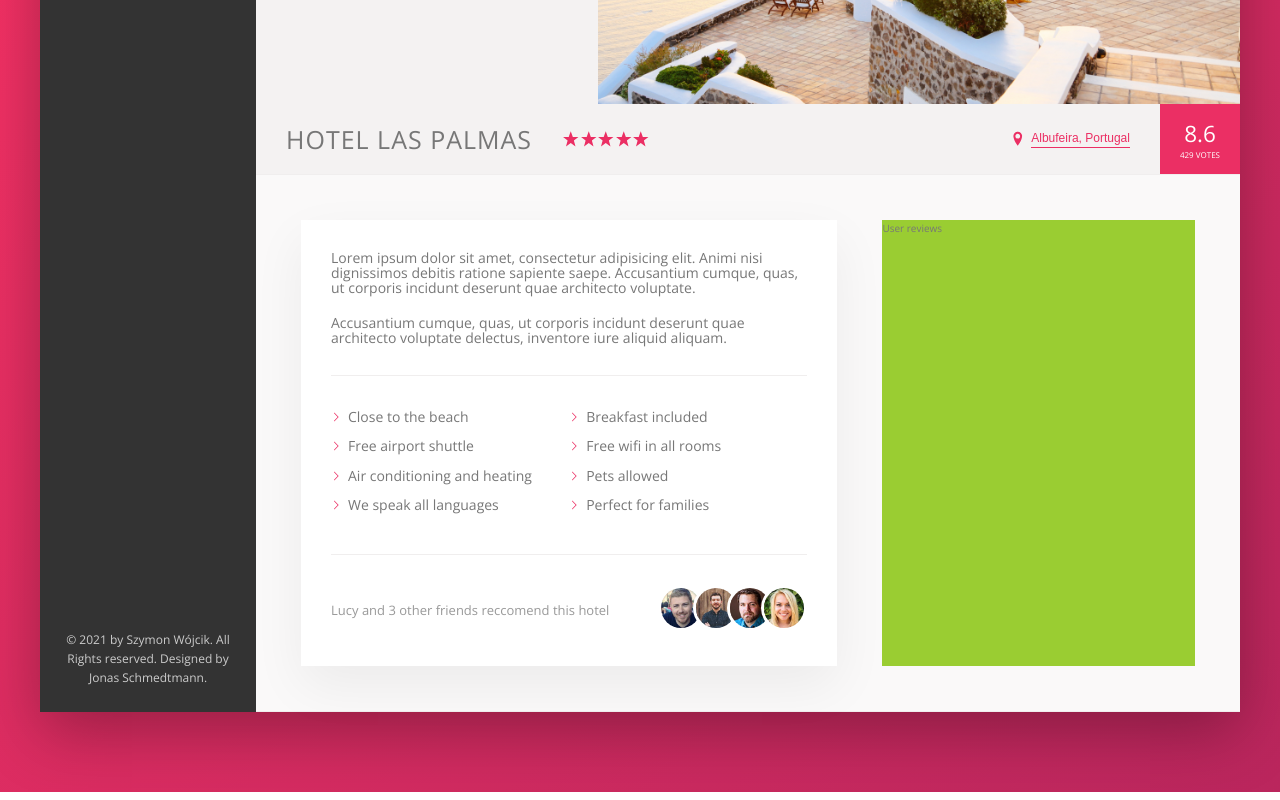
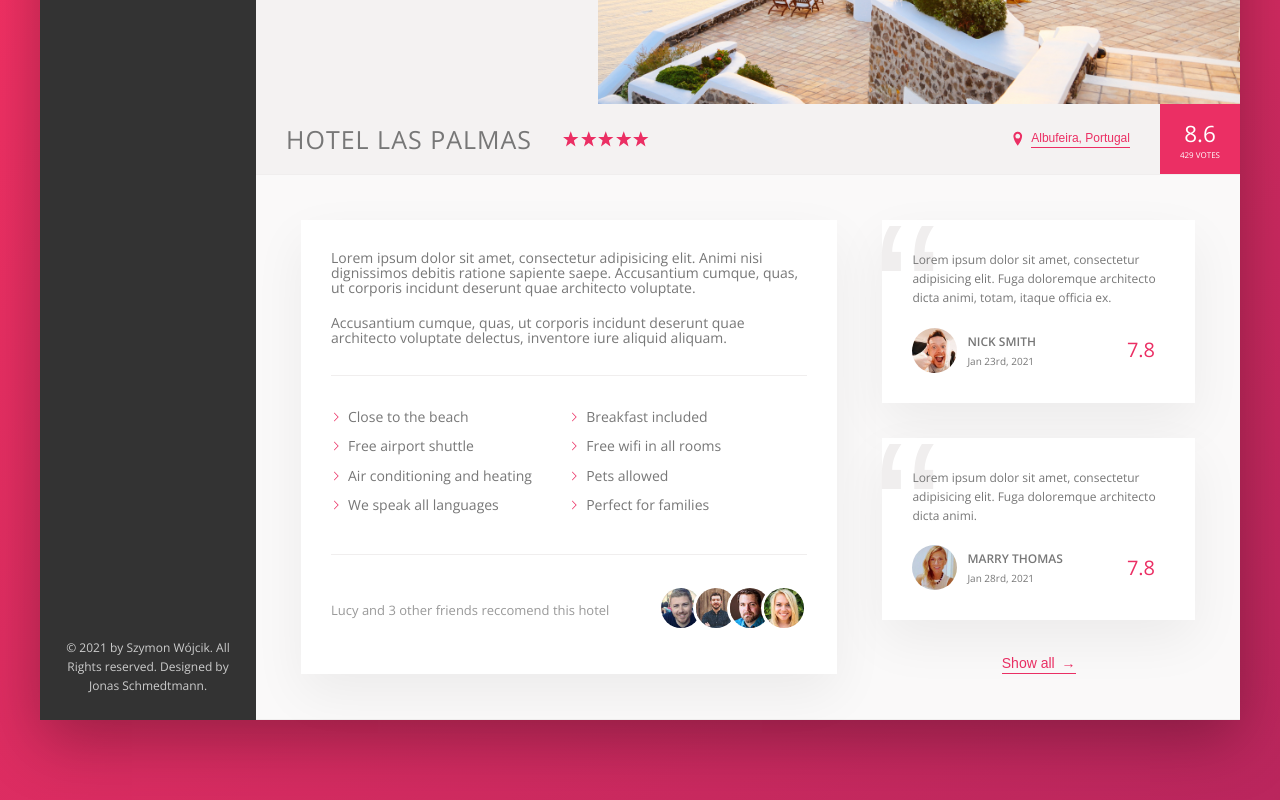
Before and after one commit to Cersin/Trillo, a website: page index.html in a window 1280 px wide. Shown: the part 431-1231 px from the top of the page. Drawn offline with nearby package versions, Linux system fonts and the light colour scheme.

Commit message:
user review

```diff
--- a/index.html
+++ b/index.html
@@ -180,7 +180,35 @@
                         </div>
 
                         <div class="user-reviews">
-                            User reviews
+                            <figure class="review">
+                                <blockquote class="review__text">
+                                    Lorem ipsum dolor sit amet, consectetur adipisicing elit. Fuga doloremque architecto dicta animi, totam, itaque officia ex.
+                                </blockquote>
+                                <figcaption class="review__user">
+                                    <img src="img/user-1.jpg" alt="User 1" class="review__photo">
+                                    <div class="review__user-box">
+                                        <p class="review__user-name">Nick Smith</p>
+                                        <p class="review__user-date">Jan 23rd, 2021</p>
+                                    </div>
+                                    <div class="review__rating">7.8</div>
+                                </figcaption>
+                            </figure>
+
+                            <figure class="review">
+                                <blockquote class="review__text">
+                                    Lorem ipsum dolor sit amet, consectetur adipisicing elit. Fuga doloremque architecto dicta animi.
+                                </blockquote>
+                                <figcaption class="review__user">
+                                    <img src="img/user-2.jpg" alt="User 1" class="review__photo">
+                                    <div class="review__user-box">
+                                        <p class="review__user-name">Marry Thomas</p>
+                                        <p class="review__user-date">Jan 28rd, 2021</p>
+                                    </div>
+                                    <div class="review__rating">7.8</div>
+                                </figcaption>
+                            </figure>
+
+                            <button class="btn-inline">Show all <span>&rarr;</span></button>
                         </div>
                     </div>
                 </main>
--- a/sass/_components.scss
+++ b/sass/_components.scss
@@ -8,10 +8,20 @@
   display: inline-block;
   background-color: transparent;
   cursor: pointer;
-  transition: all .5s;
+  transition: margin-left .5s;
+  align-self: center;
+
+  & span {
+    margin-left: 3px;
+    transition: margin-left .2s;
+  }
 
   &:hover {
     color: var(--color-grey-dark-1);
+
+    span {
+      margin-left: 8px;
+    }
   }
 
   &:focus {
@@ -19,6 +29,16 @@
     animation: pulsate 1.5s infinite;
     //animation-iteration-count: infinite;
   }
+}
+
+//////////////////
+/// PARAGRAPH ///
+.paragraph:not(:last-of-type) {
+  margin-bottom: 2rem;
+}
+
+.paragraph {
+  line-height: 1.5rem;
 }
 
 @keyframes pulsate {
--- a/sass/_hotelDetail.scss
+++ b/sass/_hotelDetail.scss
@@ -6,7 +6,6 @@
 }
 
 .description {
-  font-size: 1.4rem;
   background-color: #fff;
   box-shadow: var(--shadow-light);
   padding: 3rem;
@@ -15,83 +14,7 @@
 }
 
 .user-reviews {
-  background-color: yellowgreen;
   flex: 1;
+  display: flex;
+  flex-direction: column;
 }
-
-//////////////////
-/// PARAGRAPH ///
-.paragraph:not(:last-of-type) {
-  margin-bottom: 2rem;
-}
-
-.paragraph {
-  line-height: 1.5rem;
-}
-
-//////////////////
-/// LIST ///
-.list {
-  list-style: none;
-  padding: 3rem 0;
-  margin: 3rem 0;
-  border-top: var(--line);
-  border-bottom: var(--line);
-
-  display: flex;
-  flex-wrap: wrap;
-
-  &__item {
-    flex: 0 0 50%;
-    margin-bottom: .7rem;
-  }
-
-  &__item:before {
-    content: "";
-    display: inline-block;
-    height: 1rem;
-    width: 1rem;
-    margin-right: .7rem;
-
-    // Older browsers
-    //background-image: url(../img/chevron-thin-right.svg);
-    //background-size: cover;
-
-    // Never browsers
-    background-color: var(--color-primary);
-    -webkit-mask-image: url(../img/chevron-thin-right.svg);
-    -webkit-mask-size: 100%;
-  }
-}
-
-//////////////////
-/// RECOMMEND ///
-.recommend {
-  font-size: 1.3rem;
-  color: var(--color-grey-dark-3);
-
-  display: flex;
-  flex-direction: row;
-  justify-content: space-between;
-  align-items: center;
-
-  &__count {
-    margin-right: auto;
-  }
-
-  &__friends {
-
-  }
-
-  &__photo {
-    box-sizing: content-box;
-    height: 4rem;
-    width: 4rem;
-    border-radius: 50%;
-    border: 3px solid #fff;
-
-    &:not(:last-child) {
-      margin-right: -1.5rem;
-    }
-  }
-}
--- a/sass/_layout.scss
+++ b/sass/_layout.scss
@@ -4,6 +4,7 @@
   background-color: var(--color-grey-light-2);
   box-shadow: var(--shadow-dark);
   min-height: 50rem;
+  font-size: 1.4rem;
 }
 
 .content {
--- /dev/null
+++ b/sass/_list.scss
@@ -0,0 +1,34 @@
+//////////////////
+/// LIST ///
+.list {
+  list-style: none;
+  padding: 3rem 0;
+  margin: 3rem 0;
+  border-top: var(--line);
+  border-bottom: var(--line);
+
+  display: flex;
+  flex-wrap: wrap;
+
+  &__item {
+    flex: 0 0 50%;
+    margin-bottom: .7rem;
+  }
+
+  &__item:before {
+    content: "";
+    display: inline-block;
+    height: 1rem;
+    width: 1rem;
+    margin-right: .7rem;
+
+    // Older browsers
+    //background-image: url(../img/chevron-thin-right.svg);
+    //background-size: cover;
+
+    // Never browsers
+    background-color: var(--color-primary);
+    -webkit-mask-image: url(../img/chevron-thin-right.svg);
+    -webkit-mask-size: 100%;
+  }
+}
--- /dev/null
+++ b/sass/_recommend.scss
@@ -0,0 +1,31 @@
+//////////////////
+/// RECOMMEND ///
+.recommend {
+  font-size: 1.3rem;
+  color: var(--color-grey-dark-3);
+
+  display: flex;
+  flex-direction: row;
+  justify-content: space-between;
+  align-items: center;
+
+  &__count {
+    margin-right: auto;
+  }
+
+  &__friends {
+
+  }
+
+  &__photo {
+    box-sizing: content-box;
+    height: 4rem;
+    width: 4rem;
+    border-radius: 50%;
+    border: 3px solid #fff;
+
+    &:not(:last-child) {
+      margin-right: -1.5rem;
+    }
+  }
+}
--- /dev/null
+++ b/sass/_review.scss
@@ -0,0 +1,67 @@
+//////////////////
+/// REVIEWS ///
+.review {
+  background-color: #fff;
+  box-shadow: var(--shadow-light);
+  padding: 3rem;
+  margin-bottom: 3.5rem;
+  position: relative;
+  display: flex;
+  flex-direction: column;
+  overlow: hidden;
+
+  &::before {
+    content: "\201C";
+    position: absolute;
+    font-size: 20rem;
+    top: -2.5rem;
+    left: -.8rem;
+    font-family: sans-serif;
+    line-height: 1;
+    z-index: 1;
+    color: var(--color-grey-light-3);
+  }
+
+  &__text {
+    font-size: 1.2rem;
+    z-index: 2;
+  }
+
+  &__user {
+    display: flex;
+    width: 100%;
+    flex-direction: row;
+    align-self: flex-start;
+    align-items: center;
+    margin-top: 2rem;
+
+    &-box {
+      margin-left: 1rem;
+      margin-right: auto;
+    }
+
+    &-name {
+      font-size: 1.2rem;
+      font-weight: 800;
+      text-transform: uppercase;
+    }
+
+    &-date {
+      margin-top: .2rem;
+      font-size: 1rem;
+      font-weight: 100;
+    }
+  }
+
+  &__photo {
+    height: 4.5rem;
+    width: 4.5rem;
+    border-radius: 50%;
+  }
+
+  &__rating {
+    font-size: 2rem;
+    margin-right: 1rem;
+    color: var(--color-primary);
+  }
+}
--- a/sass/main.scss
+++ b/sass/main.scss
@@ -5,3 +5,6 @@
 @import "sidebar";
 @import "hotelOverview";
 @import "hotelDetail";
+@import "recommend";
+@import "list";
+@import "review";
```
Also changed, not shown: css/style.css.
